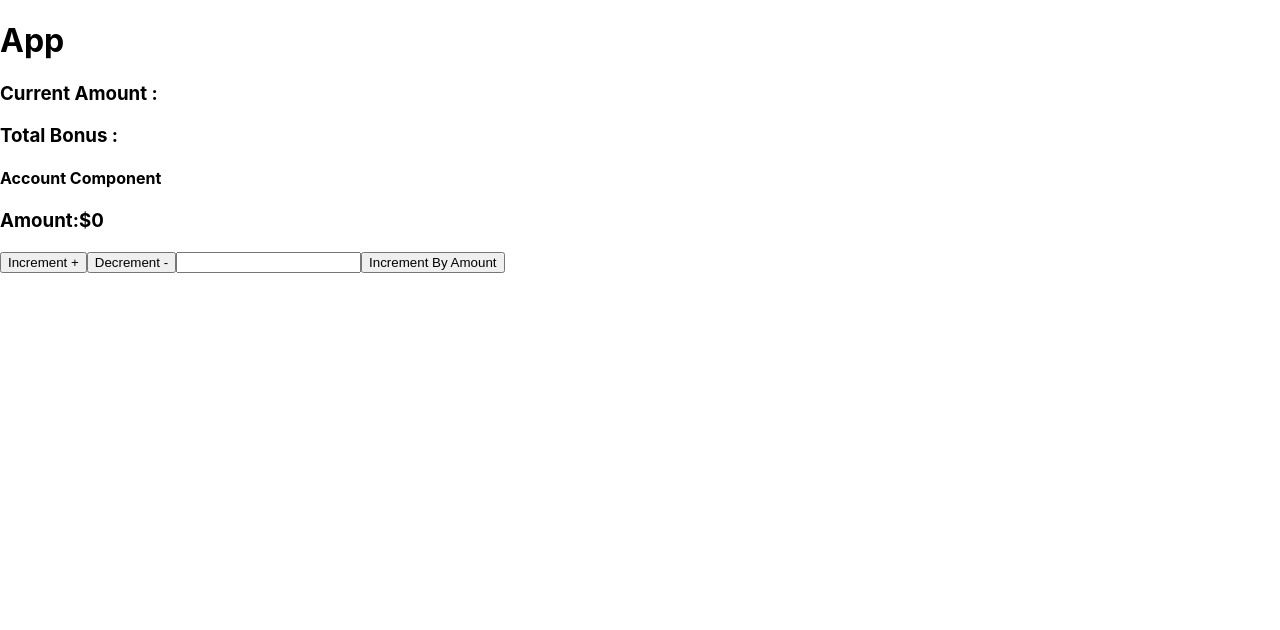
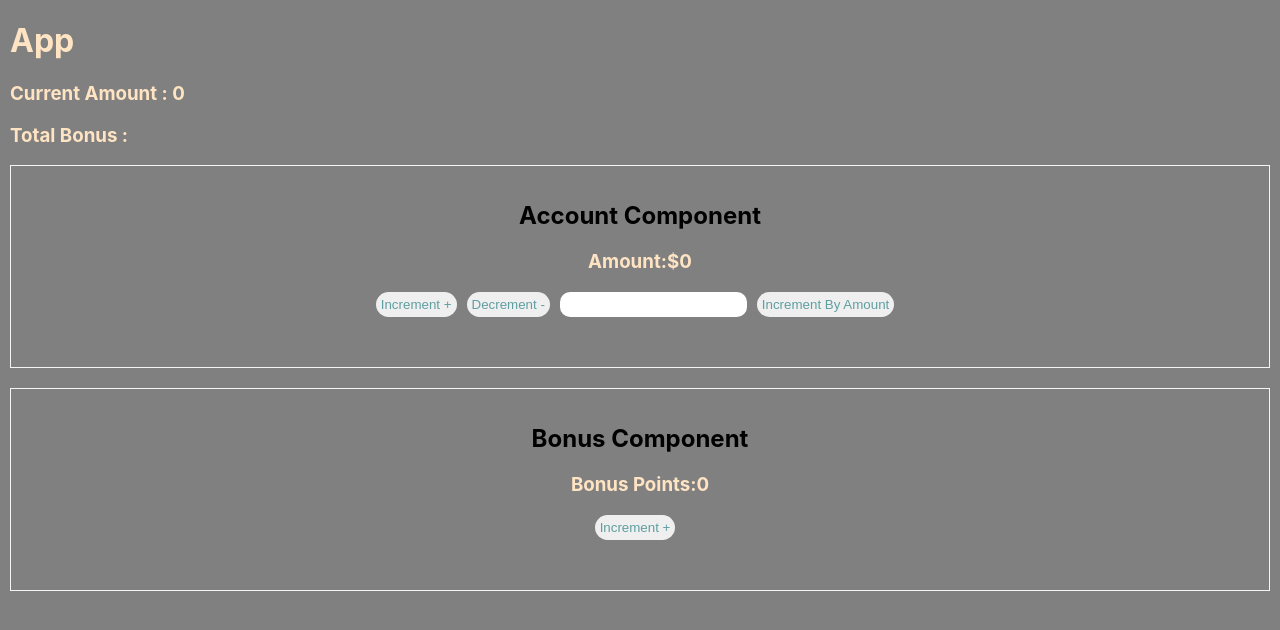
Before and after one commit to ahsankamalfarooq/react-redux-mini, a React (Create React App) app: page / in a window 1280 px wide. Shown: the top 630 px of the page. Built offline with nearby package versions, Linux system fonts and the light colour scheme.

Commit message:
adding elements to upper side of app and passing them as props

```diff
--- a/src/App.css
+++ b/src/App.css
@@ -0,0 +1,39 @@
+body{
+    background: gray;
+    margin-right: 10px;
+    margin-left: 10px;
+}
+.App h1 {
+    color: bisque;
+}
+.App h3 {
+    color: bisque;
+}
+
+.card{
+    border: solid 1.5px whitesmoke;
+    margin-bottom: 20px;
+    /* text-align: center;
+    margin-top: 90px; */
+}
+.card .container{
+    /* border: solid 2px chartreuse; */
+    text-align: center;
+    margin-bottom: 50px;
+    margin-top: 35px;
+}
+
+.card .container button{
+    border-radius: 50px;
+    border: none;
+    margin-right: 10px;
+    padding: 5px;
+    color: cadetblue;
+}
+
+.card .container input{
+    border-radius: 10px;
+    border: none;
+    padding: 5px;
+    margin-right: 10px;
+}
--- a/src/App.js
+++ b/src/App.js
@@ -1,15 +1,28 @@
+import { useState } from 'react';
 import './App.css';
 import Account from './components/Account';
 import Bonus from './components/Bonus';
 
 function App() {
+  const [account, setAccount] = useState({amount:0})
+  const increment = ()=> {
+    setAccount({amount:account.amount+1})
+}
+const decrement = ()=> {
+    setAccount({amount:account.amount-1})
+}
+const incrementByAmount = (value)=> {
+    setAccount({amount:account.amount+value})
+}
+
   return (
     <div className="App">
       <h1>App</h1>
-      <h3>Current Amount : </h3>
+      <h3>Current Amount : {account.amount}</h3>
       <h3>Total Bonus : </h3>
 
-    <Account></Account>
+    <Account increment={increment} decrement={decrement}
+    incrementByAmount={incrementByAmount} account={account}></Account>
     <Bonus></Bonus>
     </div>
   );
--- a/src/components/Account.js
+++ b/src/components/Account.js
@@ -1,27 +1,32 @@
 import React, { useState } from 'react'
 
 
-const Account = () => {
-    const [account, setAccount] = useState({amount:0})
+// const Account = (increment, decrement, incrementByAmount, account) => { why cant this
+const Account = (props) => {
+    // const [account, setAccount] = useState({amount:0})
     const [value, setValue] = useState(0)
+    const account = props.account
+    const decrement = props.decrement
+    const increment = props.increment
+    const incrementByAmount = props.incrementByAmount
 
-    const increment = ()=> {
-        setAccount({amount:account.amount+1})
-    }
+    // const increment = ()=> {
+    //     setAccount({amount:account.amount+1})
+    // }
 
-    const decrement = ()=> {
-        setAccount({amount:account.amount-1})
-    }
+    // const decrement = ()=> {
+    //     setAccount({amount:account.amount-1})
+    // }
 
-    const incrementByAmount = (value)=> {
-        setAccount({amount:account.amount+1})
-    }
+    // const incrementByAmount = (value)=> {
+    //     setAccount({amount:account.amount+value})
+    // }
   return (
     <div className='card'>
         <div className="container">
-            <h4>
+            <h2>
                 <b>Account Component</b>
-            </h4>
+            </h2>
             <h3>Amount:${account.amount}</h3>
             <button onClick={increment}>Increment +</button>
             <button onClick={decrement}>Decrement -</button>
--- a/src/components/Bonus.js
+++ b/src/components/Bonus.js
@@ -2,15 +2,19 @@ import React from 'react'
 import { useState } from 'react'
 
 const Bonus = () => {
-  const [points, setPoints] = useState({value:0})
+  const [bonus, setBonus] = useState({points:0})
   const increment = ()=> {
-    setPoints({value: points.value+1})
+    setBonus({points: bonus.points+1})
   }
 
   return (
     <div className='card'>
         <div className="container">
-
+        <h2>
+                <b>Bonus Component</b>
+            </h2>
+            <h3>Bonus Points:{bonus.points}</h3>
+            <button onClick={increment}>Increment +</button>
         </div>
     </div>
   )
```
